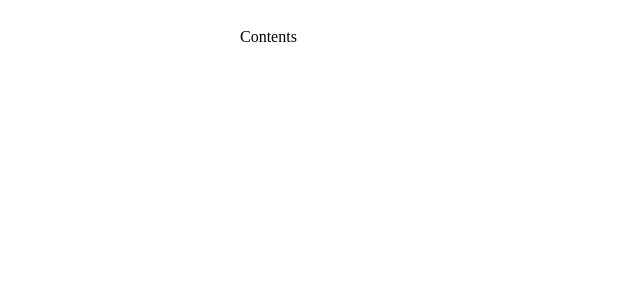
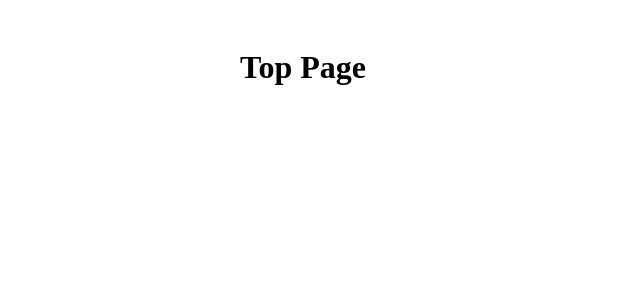
Before and after one commit to ksk1kd/playwright-playground, a React (Vite) app: page / in a window 1280 px wide. Shown: the top 300 px of the page, without its empty margins (0-640 px from the left). Built offline with nearby package versions, Linux system fonts and the light colour scheme.

Commit message:
add axe testing

```diff
--- a/src/App.tsx
+++ b/src/App.tsx
@@ -1,7 +1,11 @@
 function App() {
   return (
     <>
-      <div className="container">Contents</div>
+      <main>
+        <div className="container">
+          <h1>Top Page</h1>
+        </div>
+      </main>
     </>
   )
 }
```
Also changed, not shown: 1 other file (tests, documents, lock files or other folders).
